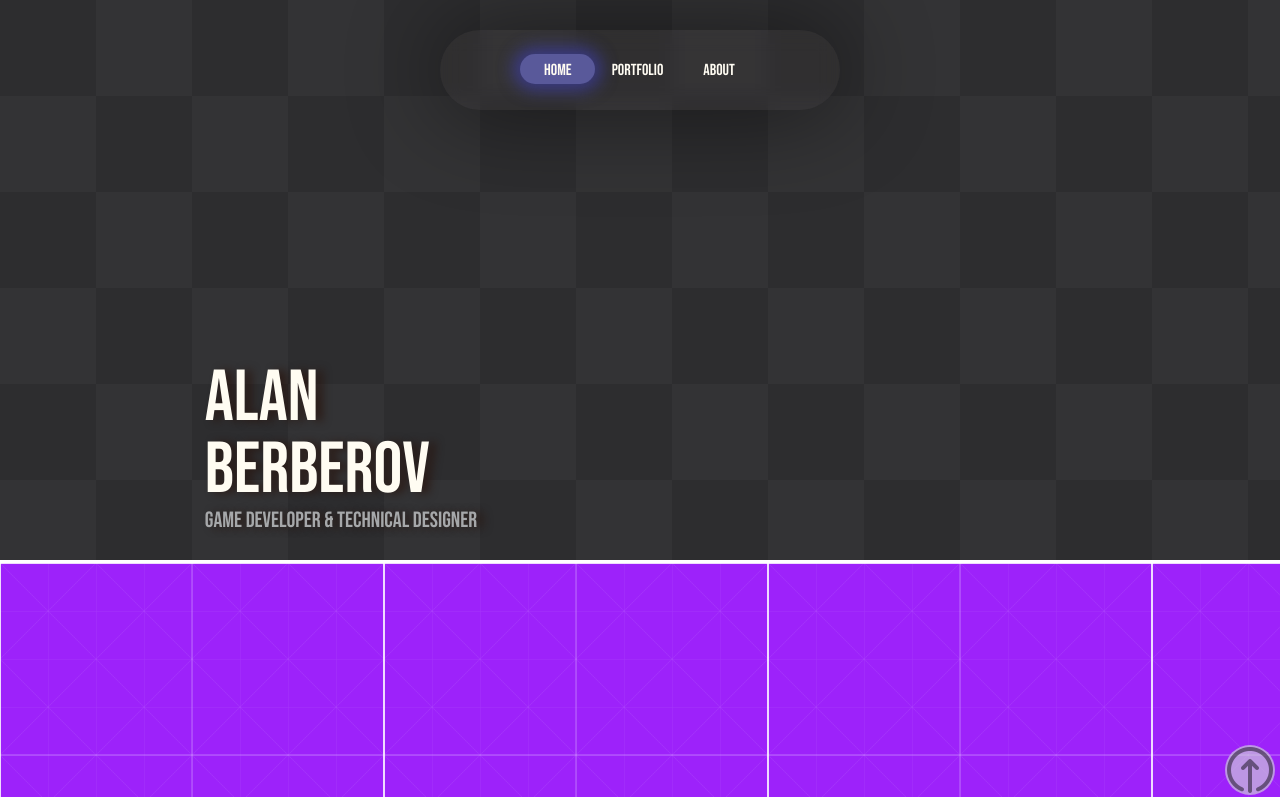
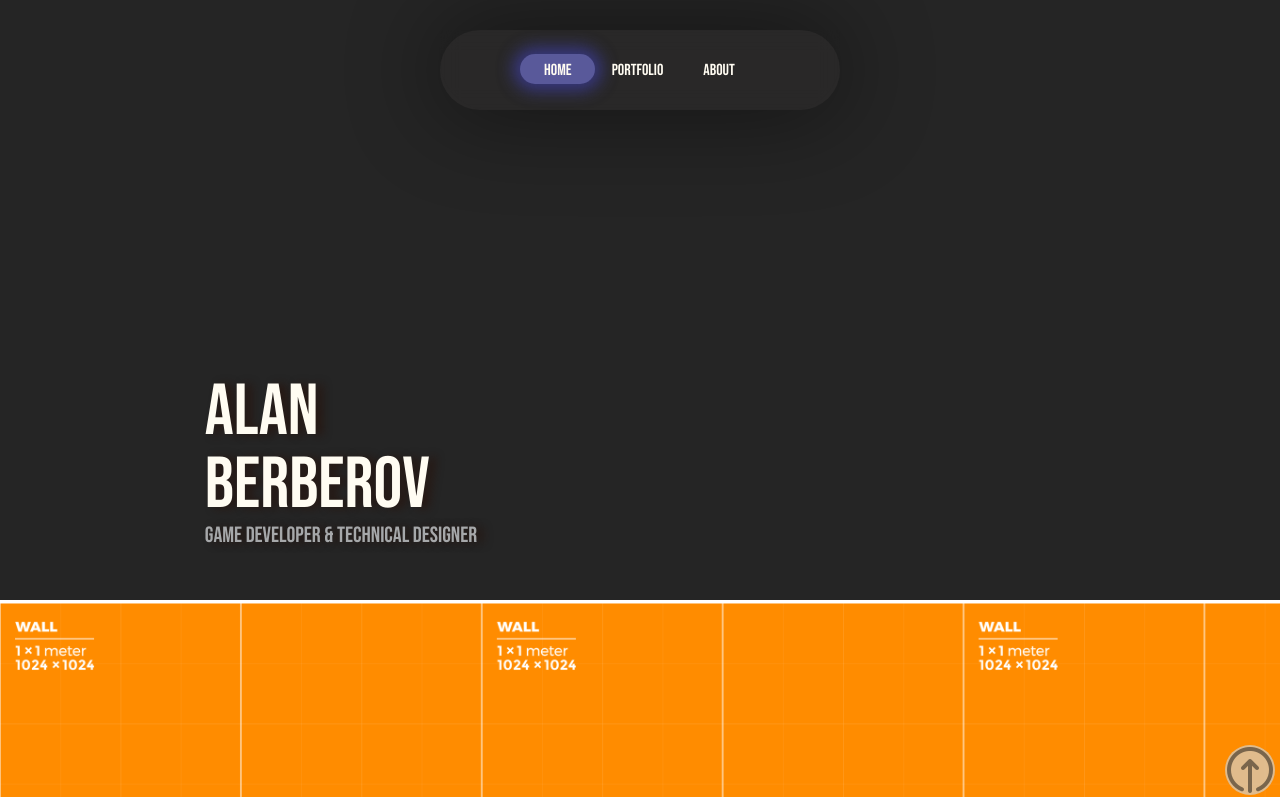
Before and after one commit to psikh286/psikh286.github.io, a React (Create React App) app: page /#/ in a window 1280 px wide. Shown: the top 800 px of the page. Built offline with nearby package versions, Linux system fonts and the light colour scheme.

Commit message:
[EDIT] Header styles;

```diff
--- a/src/components/header/header.css
+++ b/src/components/header/header.css
@@ -10,23 +10,26 @@
     display: flex;
     justify-content: flex-end;
     flex-direction: column;
-    background-image: url(../../img/protoTexturesPng/Dark/texture_08.png);
-    background-size: 30%;
 }
 
 
 
 .header__info {
     display: flex;
-    flex: 1 1;
+    flex: 1;
     justify-content: left;
     align-content: end;
     flex-wrap: wrap;
-    margin-left: 16%;
-    margin-bottom: 2%;
+
+    background-color: #252525;
+    /*background-image: url(../../img/protoTexturesPng/Dark/texture_08.png);
+    background-size: 30%;*/
 }
 .header__info-container {
     height: fit-content;
+    margin-left: 16%;
+    margin-bottom: 4%;
+
 }
 .header__info-name {
     font-size: clamp(4rem, 0.4rem + 5.1372vw, 15rem);
@@ -40,19 +43,17 @@
     text-shadow: 7px 1px 9px rgba(40,17,11,0.68);
 }
 
-
-
 /* DOOMBAR */
 
 
 .header__doombar {
     display: flex;
     width: 100%;
-    height: 30%;
+    height: clamp(9.375rem, 2rem + 13.1349vw, 37.5rem);
 }
 .header__doombar-list {
-    background-image: url(../../img/protoTexturesPng/Purple/texture_06.png);
-    background-size: 30%;
+    background-image: url(../../img/protoTexturesPng/Orange/texture_01.png);
+    background-size: clamp(20rem, 15.1664rem + 18.6807vw, 60rem);
     width: 100%;
     border-top: 0.2rem solid white;
     border-bottom: 0.2rem solid white;
@@ -66,7 +67,6 @@
     margin: 10px;
     border: 5px solid rgba(161, 158, 158, 0.574);
 }
-
 .list-main-num {
     font-size: 6vw;
     color: rgba(202, 59, 59, 0.973);
```
